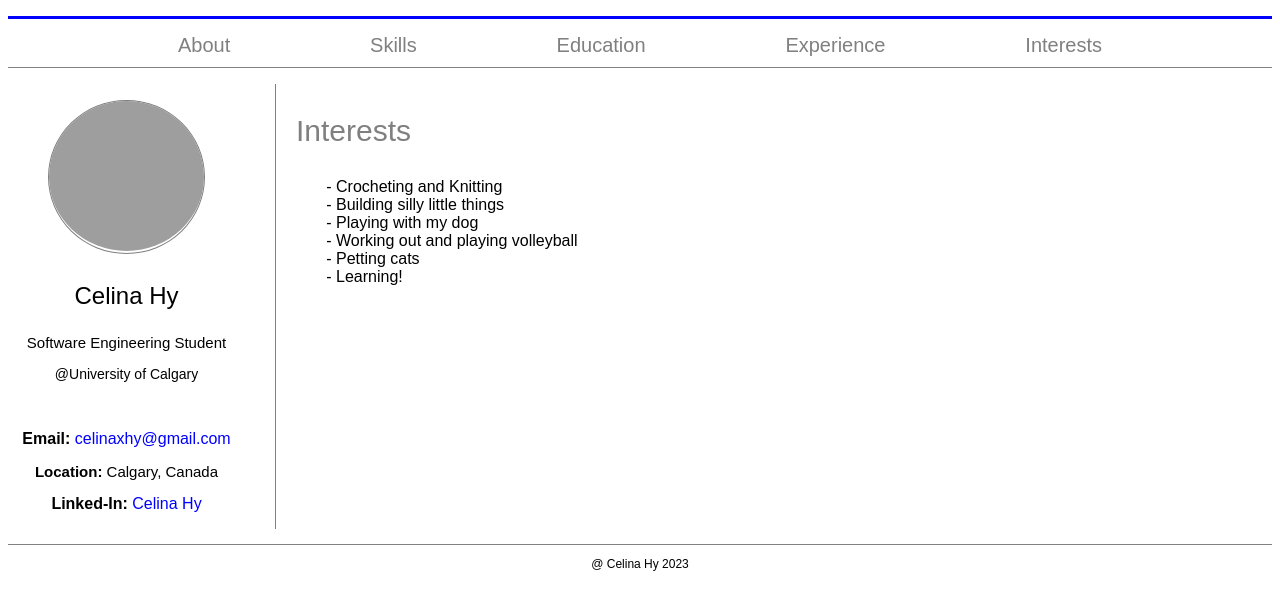
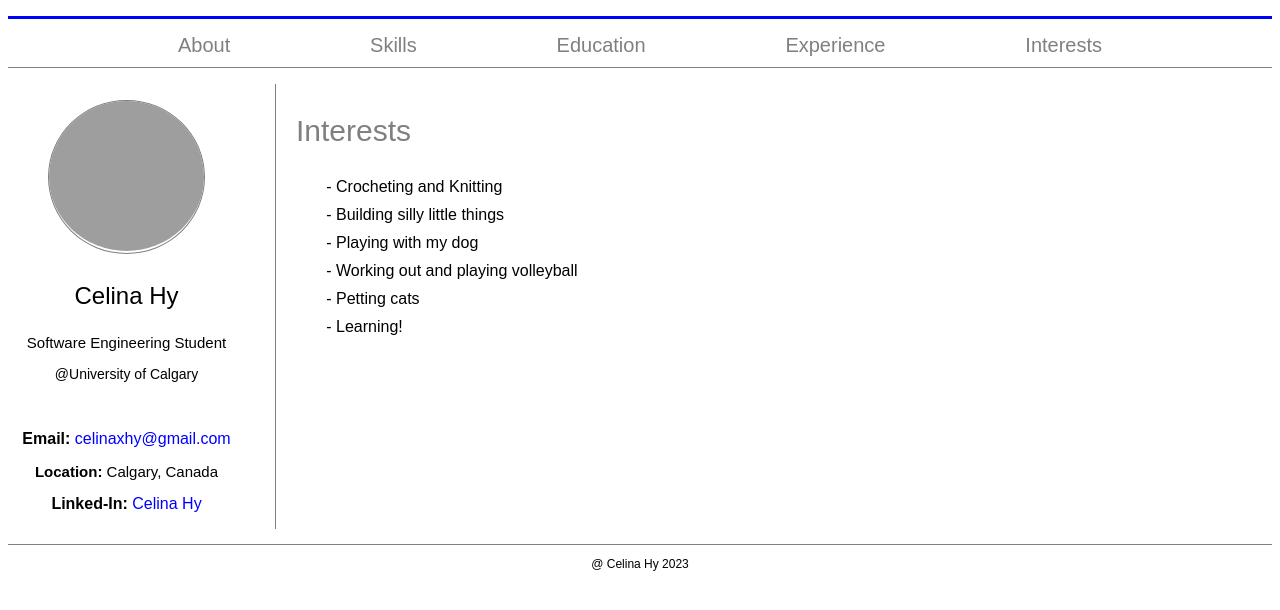
Before and after one commit to celinahy/celinahy.github.io, a plain HTML site: page interests.html in a window 1280 px wide. Drawn offline with Linux system fonts and the light colour scheme; grey boxes are pictures that could not be loaded.

Commit message:
fixed styling for interests page

```diff
--- a/style.css
+++ b/style.css
@@ -84,3 +84,7 @@ a:active {
 .skills-flex {
   display: flex;
 }
+
+.dashed-list li {
+  margin-bottom: 10px; /* Adjust the margin as needed */
+}
```
